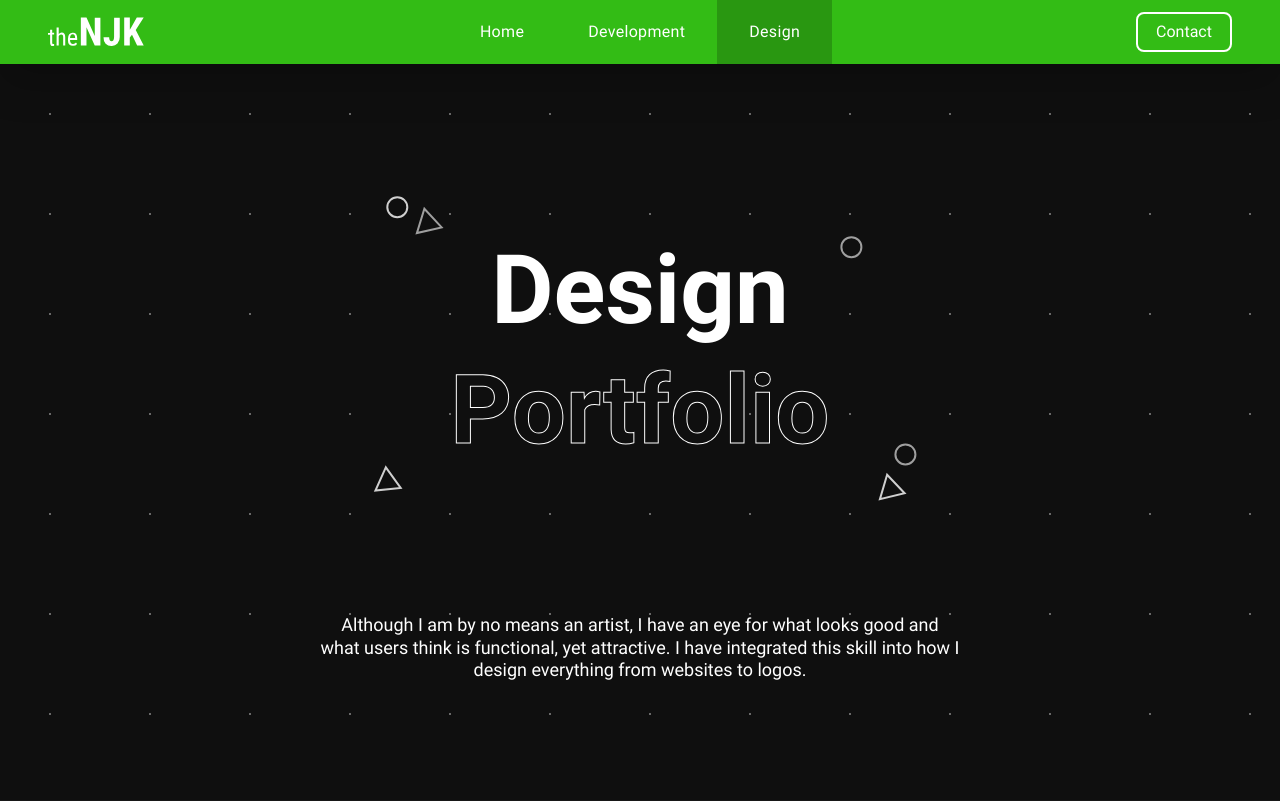
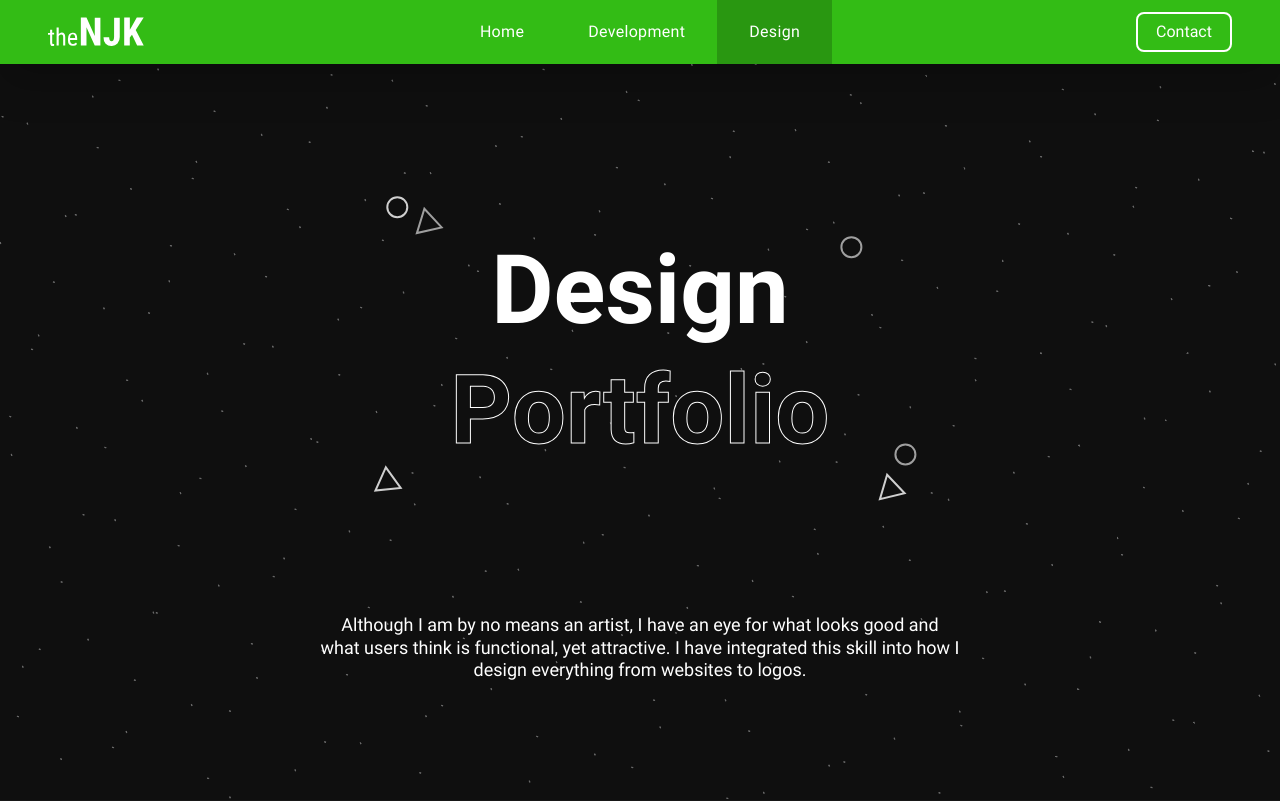
Before and after one commit to Paradoxdotexe/theNJK, a Vue app: page /design in a window 1280 px wide. Shown: the top 801 px of the page. Built offline with nearby package versions, Linux system fonts and the light colour scheme.

Commit message:
Improve banner effect

```diff
--- a/src/components/Banner.vue
+++ b/src/components/Banner.vue
@@ -1,6 +1,7 @@
 <template>
   <div class="banner">
     <div class="banner__pattern">
+      <Pattern name="Dot" :size="100"></Pattern>
       <Pattern name="Dot" :size="100"></Pattern>
     </div>
     <div class="banner__framework">
@@ -57,17 +58,22 @@ $tile-size: 100px;
 
   .banner__pattern {
     position: absolute;
-    left: 0;
-    top: $header-height;
-    width: calc(100% + #{$tile-size});
-    height: calc(100% + #{$tile-size});
-    margin: (-$tile-size) 0 0 (-$tile-size);
+    width: 400%;
+    height: 400%;
     opacity: 0.5;
     z-index: 100;
-    animation: space 5s linear infinite;
 
     svg {
+      position: absolute;
       fill: $color-primary;
+
+      &:first-child {
+        animation: space1 100s linear infinite;
+      }
+
+      &:last-child {
+        animation: space2 80s linear infinite;
+      }
     }
   }
 
@@ -117,9 +123,21 @@ $tile-size: 100px;
   }
 }
 
-@keyframes space {
-  100% {
-    transform: translate(100px, 100px);
+@keyframes space1 {
+  from {
+    transform: translate(0, 0) rotateZ(0) rotateX(45deg);
+  }
+  to {
+    transform: translate($tile-size, $tile-size) rotateZ(360deg) rotateX(45deg);
+  }
+}
+
+@keyframes space2 {
+  from {
+    transform: translate($tile-size, $tile-size) rotateZ(-45deg) rotateY(45deg);
+  }
+  to {
+    transform: translate($tile-size, $tile-size) rotateZ(315deg) rotateY(45deg);
   }
 }
 
```
